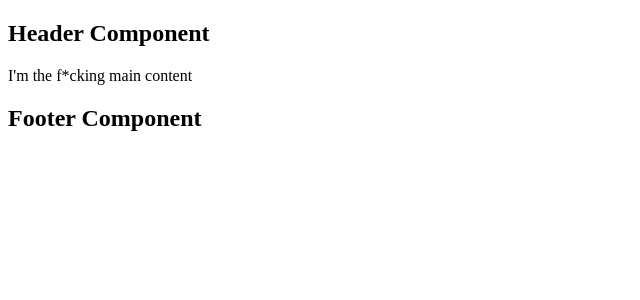
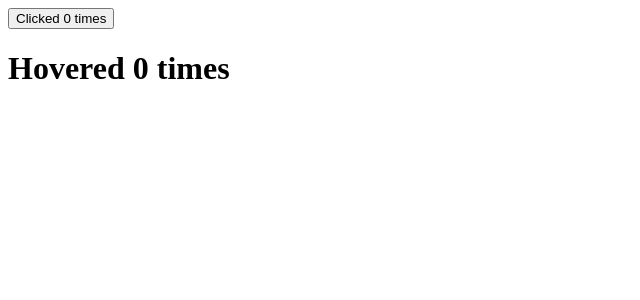
Before and after one commit to fahimhsh/React-Lessons, a React (Vite) app: page / in a window 1280 px wide. Shown: the top 300 px of the page, without its empty margins (0-640 px from the left). Built offline with nearby package versions, Linux system fonts and the light colour scheme.

Commit message:
Higher Order Component

```diff
--- a/src/App.jsx
+++ b/src/App.jsx
@@ -1,13 +1,12 @@
-import ChildComp from "./Components/Inheritance/inherit";
-import Layout from "./Components/Composition/compose";
+import ClickCounter from "./Components/ClickCounter";
+import HoverCounter from "./Components/HoverCounter";
 
 function App() {
   return (
-    <div>
-      <Layout>
-        <p>I'm the f*cking main content</p>
-      </Layout>
-    </div>
+    <>
+      <ClickCounter />
+      <HoverCounter />
+    </>
   );
 }
 
--- /dev/null
+++ b/src/Components/ClickCounter.jsx
@@ -0,0 +1,12 @@
+import withCounter from "./HOC/withCounter";
+
+const ClickCounter = (props) => {
+  const { count, handler } = props;
+  return (
+    <div>
+      <button onClick={handler}>Clicked {count} times</button>
+    </div>
+  );
+};
+
+export default withCounter(ClickCounter);
--- a/src/Components/Composition/compose.jsx
+++ /dev/null
@@ -1,12 +0,0 @@
-const Header = () => <h2>Header Component</h2>;
-const Footer = () => <h2>Footer Component</h2>;
-
-const Layout = ({ children }) => (
-  <div>
-    <Header />
-    {children}
-    <Footer />
-  </div>
-);
-
-export default Layout;
--- /dev/null
+++ b/src/Components/HOC/withCounter.jsx
@@ -0,0 +1,22 @@
+import React from "react";
+
+const withCounter = (OriginalComponent) => {
+  class NewComponent extends React.Component {
+    state = {
+      count: 0,
+    };
+
+    increamentHandler = () => {
+      this.setState((prevState) => ({
+        count: prevState.count + 1,
+      }));
+    };
+    render() {
+      const { count } = this.state;
+      return <OriginalComponent count={count} handler={this.increamentHandler} />;
+    }
+  }
+  return NewComponent;
+};
+
+export default withCounter;
--- /dev/null
+++ b/src/Components/HoverCounter.jsx
@@ -0,0 +1,12 @@
+import withCounter from "./HOC/withCounter";
+
+const HoverCounter = (props) => {
+  const { count, handler } = props;
+  return (
+    <div>
+      <h1 onMouseOver={handler}>Hovered {count} times</h1>
+    </div>
+  );
+};
+
+export default withCounter(HoverCounter);
--- a/src/Components/Inheritance/inherit.jsx
+++ /dev/null
@@ -1,18 +0,0 @@
-import React from "react";
-
-class ParentComp extends React.Component {
-  render() {
-    return <h2>Parent Component</h2>;
-  }
-}
-
-export default class ChildComp extends ParentComp {
-  render() {
-    return (
-      <div>
-        <h2>Child Component</h2>
-        {super.render()}
-      </div>
-    );
-  }
-}
```
